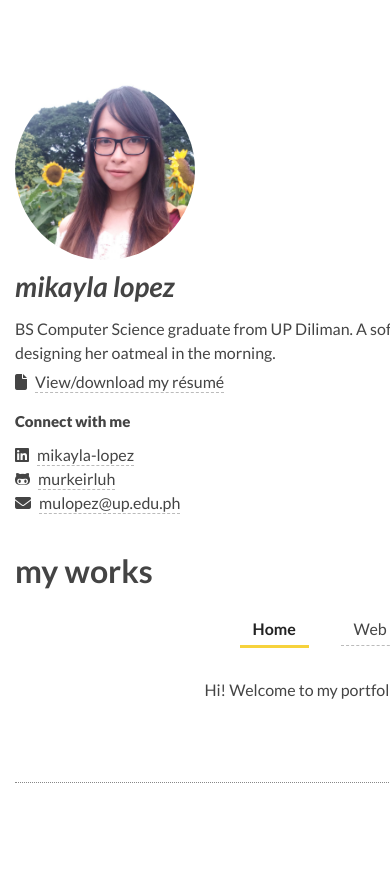
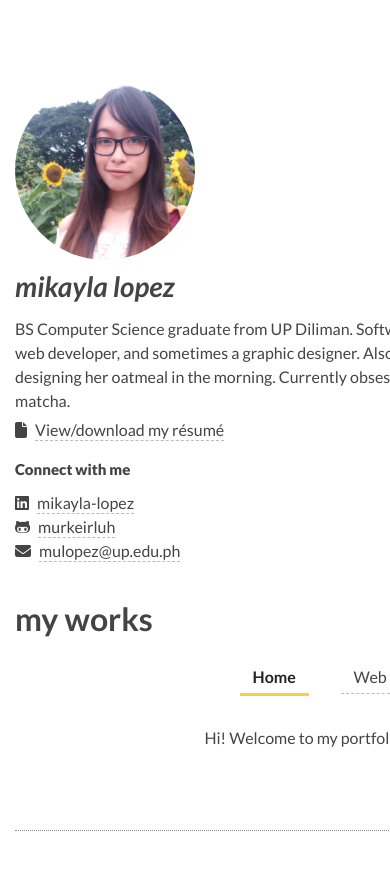
Before and after one commit to murkeirluh/murkeirluh.github.io, a plain HTML site: page index.html in a window 390 px wide. Shown: the top 870 px of the page. Drawn offline with nearby package versions, Linux system fonts and the light colour scheme.

Commit message:
update sidebar text

```diff
--- a/index.html
+++ b/index.html
@@ -21,11 +21,11 @@
 
         </div>
         <div class="row">
-            <div class="col-md-4">
+            <div class="col-md-4 col-6">
                 <img class="sidebar-img" src="assets/thumbnail.png" />
                 <h3 class="sidebar">mikayla lopez</h3>
                 <p class="sidebar text">
-                   BS Computer Science graduate from UP Diliman. A software and web developer, and sometimes a graphic designer. Also loves designing her oatmeal in the morning.
+                   BS Computer Science graduate from UP Diliman. Software and web developer, and sometimes a graphic designer. Also loves designing her oatmeal in the morning. Currently obsessed with matcha.
                 </p>
 
                 <p class="sidebar text">
@@ -43,7 +43,7 @@
 
 
             </div>
-            <div class="col-md-8 content">
+            <div class="col-md-8 col-12 content">
                 <a href="/" class="header-title" title="Home"><h1>my works</h1></a>
                 <ul class="nav justify-content-center" role="tablist">
                     <li class="nav-item">
@@ -588,7 +588,7 @@
                     <div class="tab-pane" id="resume" role="tabpanel" aria-labelledby="resume-tab">
                         <a class="back" href="#" onclick="$('#resume').toggleClass('active'); $('#home').toggleClass('active'); $('#webstuff-tab').removeClass('active'); $('#software-tab').removeClass('active');$('#pubs-tab').removeClass('active'); $('#home-tab').addClass('active');"><&nbsp;&nbsp;Back</a>
                         <br>
-                        <p class="download"><a class="btn btn-download" href="assets/resume.pdf" download="lopezmikayla-resume" role="button" title="This will open the resume in a new tab." target="_blank">Download</a></p>
+                        <p class="download"><a class="btn btn-download" href="assets/resume.pdf" download="lopezmikayla-resume" role="button" target="_blank">Download</a></p>
                         <iframe src="https://drive.google.com/file/d/1_yR--8Ci02Sil6vWyGixCDAqYaT2Y9an/preview" width="600" height="480"></iframe>
                     </div>
                 </div>
```
